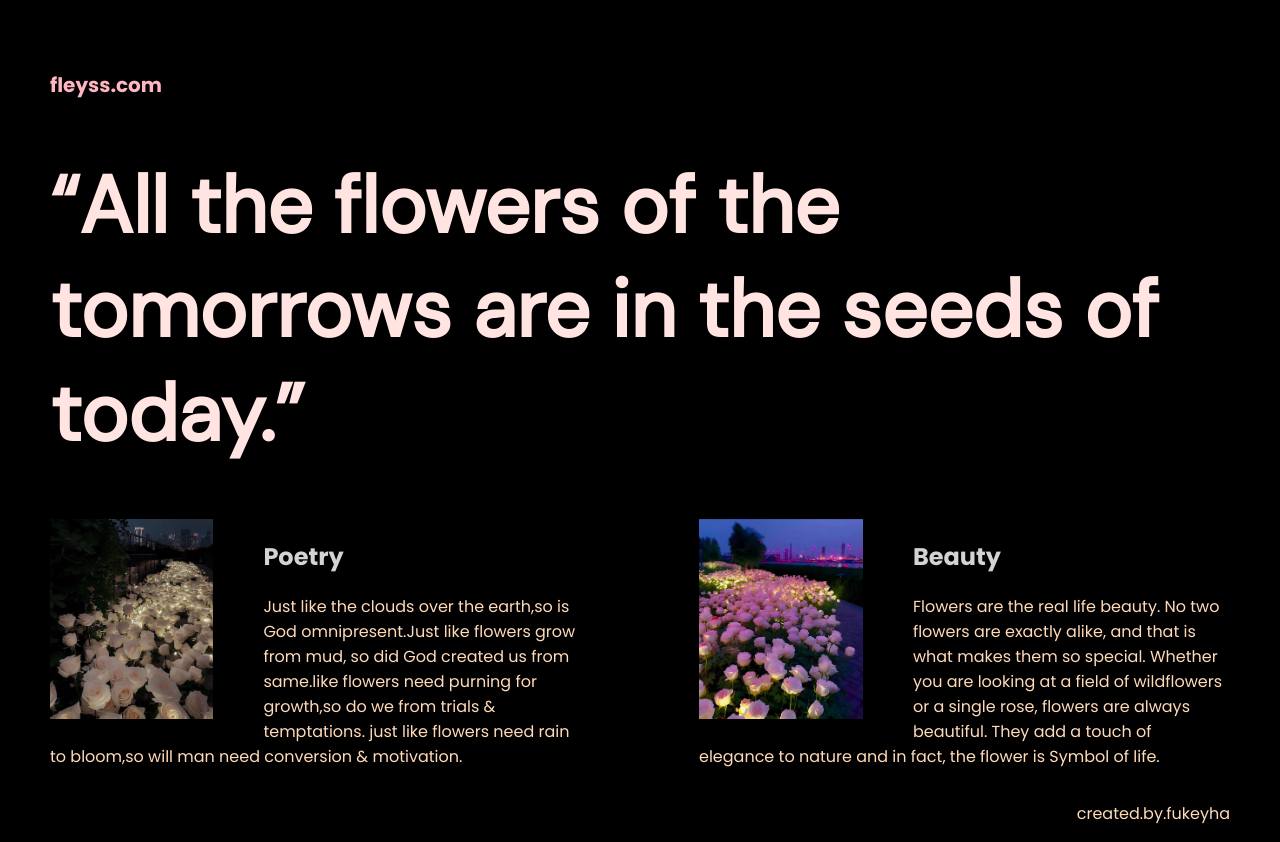
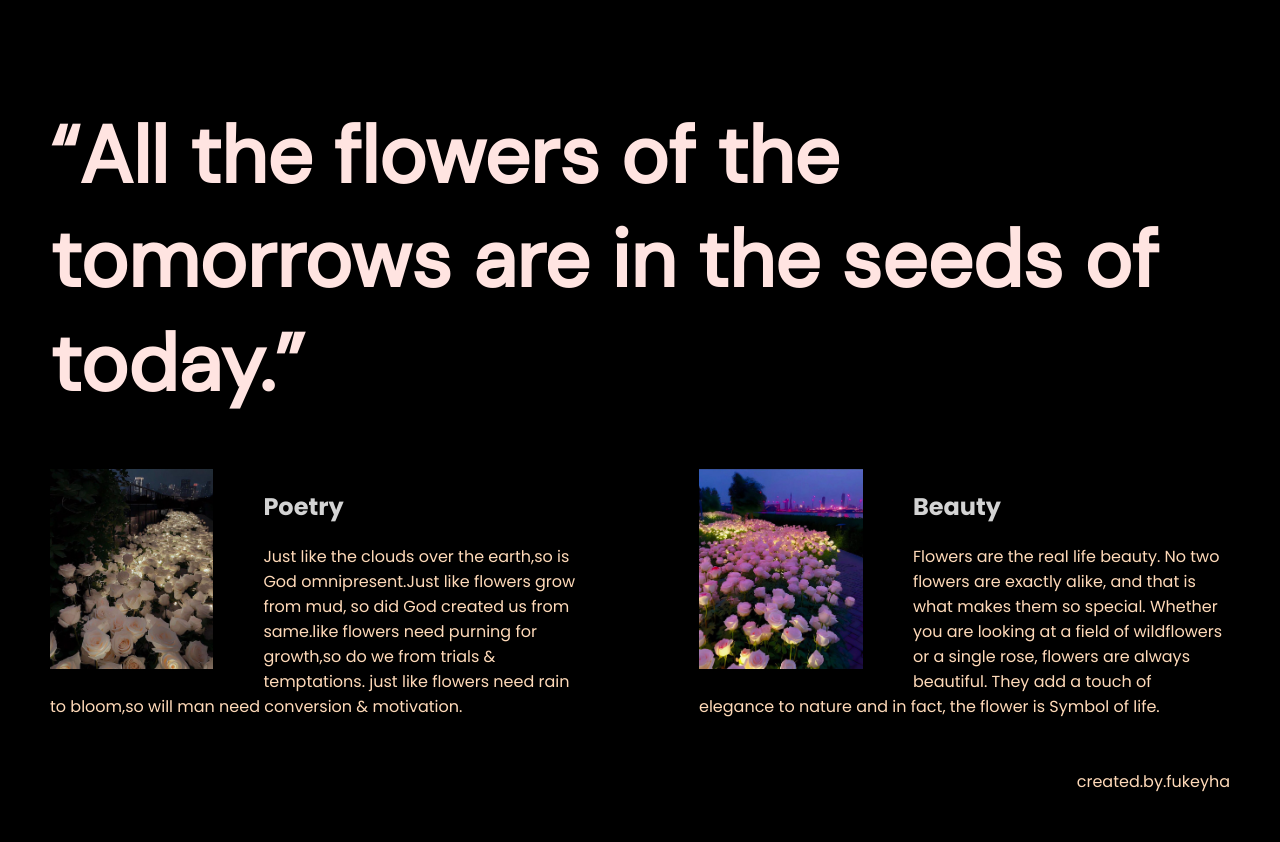
Before and after one commit to fukeyha2003/html-portfolio, a plain HTML site: page index.html in a window 1280 px wide. After the commit the page ends 810 px from the top, so only its background shows below. Drawn offline with Linux system fonts and the light colour scheme.

Commit message:
index.html

```diff
--- a/index.html
+++ b/index.html
@@ -19,7 +19,6 @@
 
 <body>
   <div class="main">
-    <h3>fleyss.com</h3>
     <h1>“All the flowers of the tomorrows are in the seeds of today.”</h1>
     <div class="left card"><img class="tile-image" src="./assets/images/f1.jpg" alt="bed of flowers">
       <h2 class="card-title">Poetry</h2>
```
